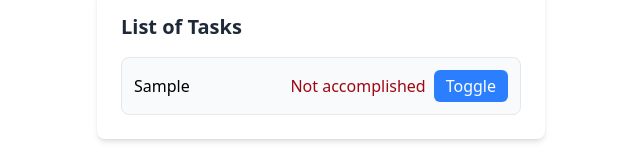
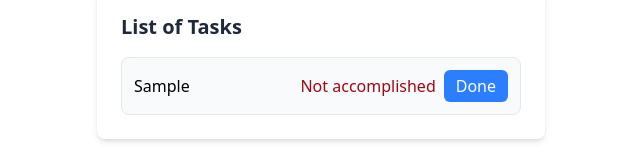
Before and after one commit to marc-nacpil/Simple-React-ToDoList, a React (Vite) app: page / in a window 1280 px wide. Both pictures are taken after typing "Sample" into the empty fields and a click on the button "Add Task". Shown: the part 337-497 px from the top of the page, without its empty margins (319-959 px from the left). Built offline with nearby package versions, Linux system fonts and the light colour scheme.

Commit message:
Added a Done and close button

```diff
--- a/src/App.jsx
+++ b/src/App.jsx
@@ -7,6 +7,11 @@ const App = () => {
 
   const handleAddTask = (newTask) => {
     setTasks([...tasks, { id: Date.now(), text: newTask, completed: false }]);
+  };
+
+  const deleteTask = (taskId) => {
+    // the .filter() create a new set of array
+    setTasks(tasks.filter(task => task.id !== taskId));
   };
 
   const toggleTaskCompletion = (taskId) => {
@@ -26,7 +31,7 @@ const App = () => {
       <h1 className='mb-20 text-center'>This is a To Do List App</h1>
 
       <ToDoForm onAddTask={handleAddTask} />
-      <TodoList tasks={tasks} onToggleComplete={toggleTaskCompletion} />
+      <TodoList tasks={tasks} onToggleComplete={toggleTaskCompletion} onToggleDelete={deleteTask}/>
     </div>
   )
 }
--- a/src/components/TodoList.jsx
+++ b/src/components/TodoList.jsx
@@ -1,12 +1,9 @@
 import React, { useState } from "react";
 
-const TodoList = ({ tasks, onToggleComplete }) => {
+const TodoList = ({ tasks, onToggleComplete, onToggleDelete }) => {
+  const [state, setState] = useState(true);
 
-    const [state, setState] = useState(true);
-
-    const changeState = () => {
-
-    }
+  const changeState = () => {};
 
   return (
     <div className="max-w-md mx-auto mt-8 p-6 bg-white rounded-lg shadow-md">
@@ -15,26 +12,44 @@ const TodoList = ({ tasks, onToggleComplete }) => {
       </h2>
 
       <div>
+        {/* 1. Checks if the array is empty, it will display the p tag */}
         {!tasks.length ? (
           <p className="text-gray-500 text-center">No tasks added yet</p> // If the tasks is empty
         ) : (
+          // 2. If the array is not empty, then it will display the task text.
           tasks.map((task) => (
-            <div
-              key={task.id}
-              className="flex justify-between items-center p-3 bg-gray-50 rounded-lg border border-gray-200 hover:bg-gray-100 mt-3"
-            >
+            <div key={task.id} className="flex justify-between items-center p-3 bg-gray-50 rounded-lg border border-gray-200 hover:bg-gray-100 mt-3">
+
+              {/* Displays the name of the task */}
               <span>{task.text}</span>
 
               <div className="flex items-center gap-2">
-                <span className={task.completed ? "text-green-800" : "text-red-800"}>
+                {/* Condition Statment for the color fo the test*/}
+                <span className={task.completed ? "text-green-800" : "text-red-800"} >
                   {task.completed ? "Accomplished" : "Not accomplished"}
                 </span>
-                <button
-                  onClick={() => onToggleComplete(task.id)}
-                  className="px-3 py-1 bg-blue-500 text-white rounded-md hover:bg-blue-600"
-                >
-                  Toggle
-                </button>
+
+                {/* 3. if task not completed, it will show the done button*/}
+                {!task.completed ? (
+                  <button
+                    // This send the id of the task to the onToggleComplete
+                    onClick={() => onToggleComplete(task.id)}
+                    className="px-3 py-1 rounded-md text-white transition-colors bg-blue-500 hover:bg-blue-600"
+                  >
+                    Done
+                  </button>
+                ) : (
+                  // 4. If the task is completed, it will show the X or close button
+                  <div>
+                    <button
+                      onClick={() => onToggleDelete(task.id)}
+                      // This send the id of the task to the onToggleComplete
+                      className="px-3 py-1 rounded-md text-white transition-colors bg-red-500 hover:bg-red-600"
+                    >
+                      X
+                    </button>
+                  </div>
+                )}
               </div>
             </div>
           ))
```
